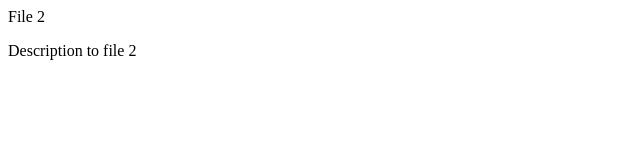
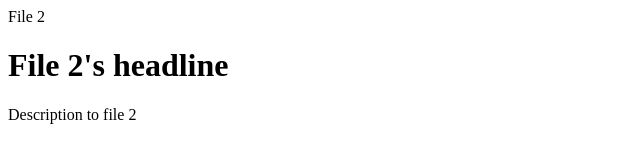
Before and after one commit to expooll/test-repo, a plain HTML site: page File2.html in a window 1280 px wide. Shown: the whole page, without its empty margins (0-640 px from the left). Drawn offline with Linux system fonts and the light colour scheme.

Commit message:
Added headline

```diff
--- a/File2.html
+++ b/File2.html
@@ -7,6 +7,7 @@
 </head>
 <body>
     File 2
+    <h1>File 2's headline</h1>
     <p>Description to file 2</p>
 </body>
 </html>
```
